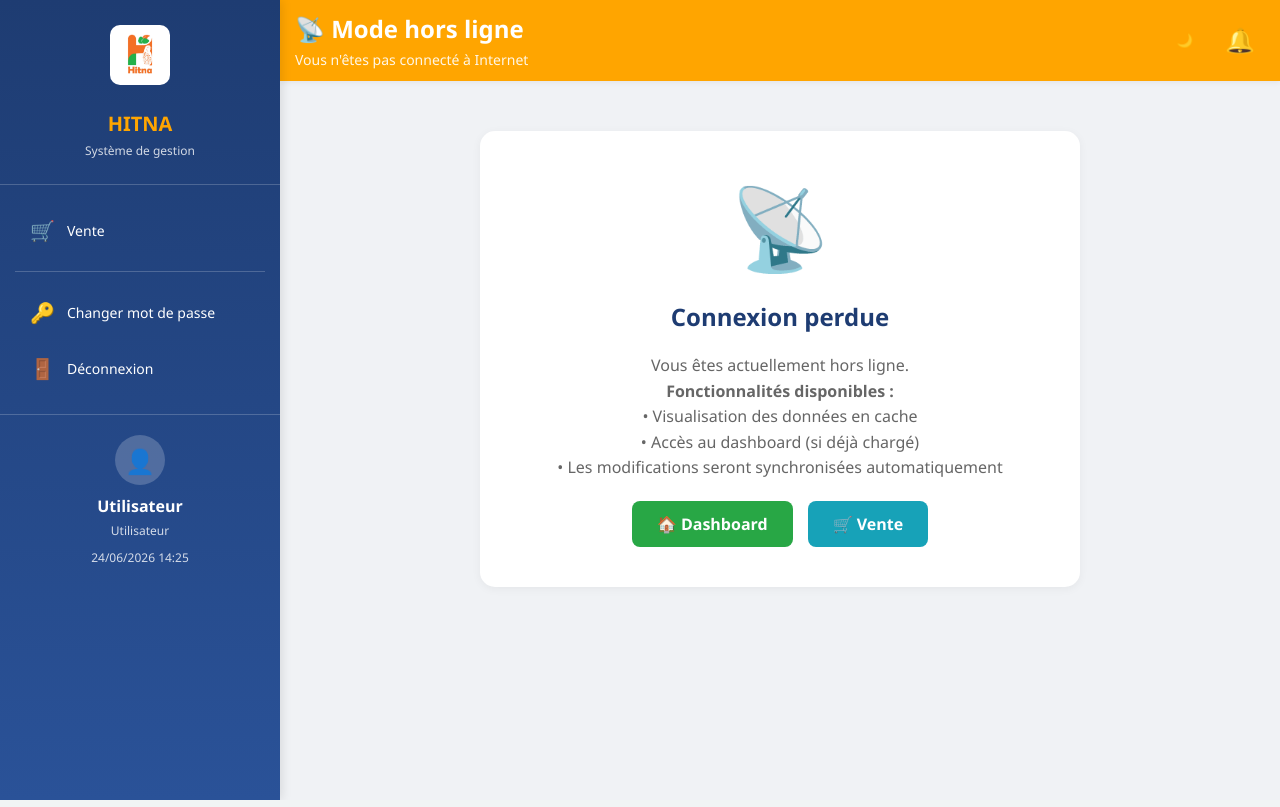
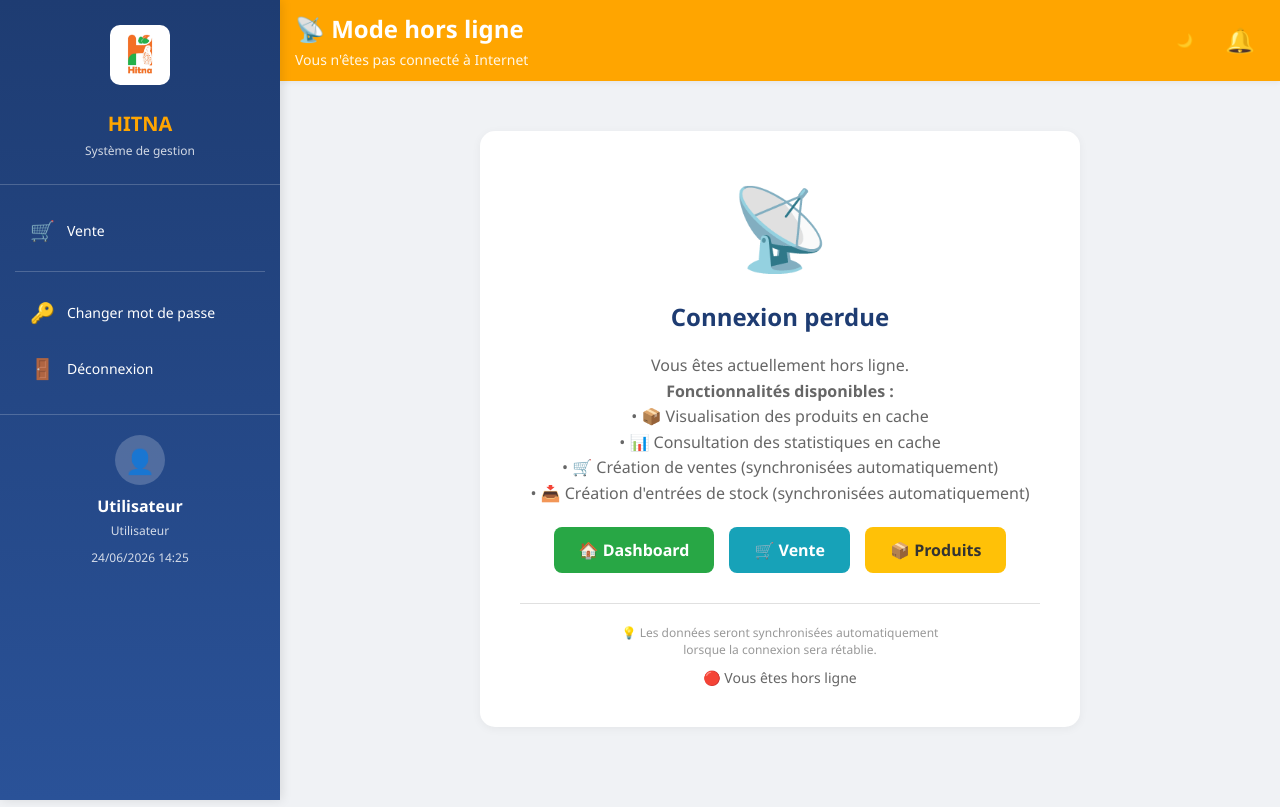
Before and after one commit to Delkatonne/Hitna-gestion, a Flask app: page /offline in a window 1280 px wide. Run offline with Flask 3, Linux system fonts and the light colour scheme; data that the repository does not hold is empty; parts of the project's set-up code (start-up, migrations or seed data) failed here and were passed over; some libraries are stand-ins or nearby versions.

Commit message:
Feat: mode hors ligne complet avec cache API et synchronisation

```diff
--- a/static/offline-sync.js
+++ b/static/offline-sync.js
@@ -43,7 +43,8 @@ async function queueAction(type, endpoint, data) {
             endpoint: endpoint,
             data: data,
             timestamp: new Date().toISOString(),
-            synced: false
+            synced: false,
+            attempts: 0
         };
 
         const request = store.add(action);
@@ -80,6 +81,29 @@ async function removeSyncedAction(id) {
     });
 }
 
+// Mettre à jour une action (incrémenter les tentatives)
+async function updateAction(id, data) {
+    await openDB();
+    return new Promise((resolve, reject) => {
+        const transaction = db.transaction([STORE_NAME], 'readwrite');
+        const store = transaction.objectStore(STORE_NAME);
+        const request = store.get(id);
+
+        request.onsuccess = () => {
+            const action = request.result;
+            if (action) {
+                Object.assign(action, data);
+                const updateRequest = store.put(action);
+                updateRequest.onsuccess = () => resolve();
+                updateRequest.onerror = () => reject(updateRequest.error);
+            } else {
+                resolve();
+            }
+        };
+        request.onerror = () => reject(request.error);
+    });
+}
+
 // ──────────────────────────────────────────────────────────────
 // SYNCHRONISATION AVEC LE SERVEUR
 // ──────────────────────────────────────────────────────────────
@@ -98,6 +122,10 @@ async function syncWithServer() {
 
     for (const action of actions) {
         try {
+            // Incrémenter les tentatives
+            action.attempts = (action.attempts || 0) + 1;
+            await updateAction(action.id, { attempts: action.attempts });
+
             const response = await fetch(action.endpoint, {
                 method: 'POST',
                 headers: {
@@ -109,12 +137,17 @@ async function syncWithServer() {
             if (response.ok) {
                 await removeSyncedAction(action.id);
                 syncedCount++;
-                console.log(`✅ Action ${action.id} synchronisée`);
+                console.log(`✅ ${action.type} ${action.id} synchronisée`);
             } else {
-                console.error(`❌ Erreur lors de la synchro de l'action ${action.id}`);
+                console.error(`❌ Erreur synchro ${action.id}: ${response.status}`);
+
+                if (action.attempts > 5) {
+                    console.warn(`⚠️ Action ${action.id} abandonnée après 5 tentatives`);
+                    await updateAction(action.id, { synced: true });
+                }
             }
         } catch (error) {
-            console.error(`❌ Erreur réseau: ${error.message}`);
+            console.error(`❌ Erreur réseau pour ${action.id}: ${error.message}`);
         }
     }
 
@@ -134,7 +167,7 @@ function showOfflineNotification(message, type = 'info') {
     notif.className = 'offline-notification';
     notif.style.cssText = `
         position: fixed;
-        bottom: 20px;
+        bottom: 80px;
         left: 50%;
         transform: translateX(-50%);
         background: ${type === 'error' ? '#dc3545' : type === 'success' ? '#28a745' : '#17a2b8'};
@@ -162,11 +195,10 @@ function showOfflineNotification(message, type = 'info') {
 // INTERCEPTION DES FORMULAIRES POUR HORS LIGNE
 // ──────────────────────────────────────────────────────────────
 function setupOfflineForms() {
-    // Intercepter le formulaire de vente
+    // ── Formulaire de vente ──
     const saleForm = document.querySelector('#saleForm');
     if (saleForm) {
         saleForm.addEventListener('submit', async function(e) {
-            // Vérifier si on est hors ligne
             if (!navigator.onLine) {
                 e.preventDefault();
 
@@ -177,21 +209,18 @@ function setupOfflineForms() {
                 }
 
                 await queueAction('vente', this.action, data);
-                showOfflineNotification('📱 Vente sauvegardée hors ligne. Synchronisation automatique au retour de la connexion.', 'info');
+                showOfflineNotification('📱 Vente sauvegardée hors ligne ✅');
 
-                // Réinitialiser le formulaire
                 this.reset();
-
-                // Mettre à jour l'affichage
                 const display = document.getElementById('selectedProductDisplay');
                 if (display) {
-                    display.innerHTML = '<div style="opacity: 0.7;">Vente sauvegardée hors ligne ✅</div>';
+                    display.innerHTML = '<div style="opacity: 0.7;">✅ Vente sauvegardée hors ligne</div>';
                 }
             }
         });
     }
 
-    // Intercepter le formulaire d'entrée de stock
+    // ── Formulaire d'entrée de stock ──
     const entreForm = document.querySelector('#entreeForm');
     if (entreForm) {
         entreForm.addEventListener('submit', async function(e) {
@@ -205,13 +234,49 @@ function setupOfflineForms() {
                 }
 
                 await queueAction('entree', this.action, data);
-                showOfflineNotification('📥 Entrée sauvegardée hors ligne. Synchronisation automatique au retour de la connexion.', 'info');
+                showOfflineNotification('📥 Entrée sauvegardée hors ligne ✅');
 
-                // Réinitialiser le formulaire
                 this.reset();
-                document.getElementById('selectedProductDisplay').style.display = 'none';
+                const display = document.getElementById('selectedProductDisplay');
+                if (display) {
+                    display.style.display = 'none';
+                }
             }
         });
+    }
+}
+
+// ──────────────────────────────────────────────────────────────
+// INDIQUER L'ÉTAT DE LA CONNEXION
+// ──────────────────────────────────────────────────────────────
+function updateConnectionStatus() {
+    let statusDiv = document.getElementById('connectionStatus');
+    if (!statusDiv) {
+        const div = document.createElement('div');
+        div.id = 'connectionStatus';
+        div.style.cssText = `
+            position: fixed;
+            top: 70px;
+            right: 10px;
+            padding: 6px 12px;
+            border-radius: 20px;
+            font-size: 12px;
+            font-weight: bold;
+            z-index: 1000;
+            transition: all 0.3s;
+        `;
+        document.body.appendChild(div);
+        statusDiv = div;
+    }
+
+    if (navigator.onLine) {
+        statusDiv.textContent = '🟢 En ligne';
+        statusDiv.style.background = '#d4edda';
+        statusDiv.style.color = '#155724';
+    } else {
+        statusDiv.textContent = '🔴 Hors ligne';
+        statusDiv.style.background = '#f8d7da';
+        statusDiv.style.color = '#721c24';
     }
 }
 
@@ -221,16 +286,28 @@ function setupOfflineForms() {
 function initOfflineSync() {
     // Synchroniser quand la connexion revient
     window.addEventListener('online', () => {
+        updateConnectionStatus();
         showOfflineNotification('🌐 Connexion rétablie, synchronisation...', 'info');
         syncWithServer();
+    });
+
+    window.addEventListener('offline', () => {
+        updateConnectionStatus();
+        showOfflineNotification('📡 Connexion perdue, mode hors ligne activé', 'error');
     });
 
     // Synchroniser au chargement de la page
     document.addEventListener('DOMContentLoaded', () => {
         setupOfflineForms();
-        if (navigator.onLine) {
-            syncWithServer();
-        }
+        updateConnectionStatus();
+
+        getPendingActions().then(actions => {
+            if (actions.length > 0 && navigator.onLine) {
+                syncWithServer();
+            } else if (actions.length > 0) {
+                showOfflineNotification(`📱 ${actions.length} action(s) en attente de synchronisation`, 'info');
+            }
+        });
     });
 
     // Synchronisation périodique (toutes les 2 minutes)
--- a/templates/offline.html
+++ b/templates/offline.html
@@ -14,15 +14,27 @@
         <br>
         <strong>Fonctionnalités disponibles :</strong>
         <br>
-        • Visualisation des données en cache
+        • 📦 Visualisation des produits en cache
         <br>
-        • Accès au dashboard (si déjà chargé)
+        • 📊 Consultation des statistiques en cache
         <br>
-        • Les modifications seront synchronisées automatiquement
+        • 🛒 Création de ventes (synchronisées automatiquement)
+        <br>
+        • 📥 Création d'entrées de stock (synchronisées automatiquement)
     </p>
     <div style="display: flex; gap: 15px; justify-content: center; flex-wrap: wrap; margin-top: 20px;">
         <a href="/dashboard" class="btn" style="background: #28a745; text-decoration: none; color: white; padding: 12px 25px; border-radius: 8px;">🏠 Dashboard</a>
         <a href="/vente" class="btn" style="background: #17a2b8; text-decoration: none; color: white; padding: 12px 25px; border-radius: 8px;">🛒 Vente</a>
+        <a href="/admin/produits" class="btn" style="background: #ffc107; text-decoration: none; color: #333; padding: 12px 25px; border-radius: 8px;">📦 Produits</a>
+    </div>
+    <div style="margin-top: 30px; padding-top: 20px; border-top: 1px solid #e0e0e0;">
+        <p style="font-size: 12px; color: #999;">
+            💡 Les données seront synchronisées automatiquement<br>
+            lorsque la connexion sera rétablie.
+        </p>
+        <div id="offlineIndicator" style="margin-top: 10px; font-size: 14px; color: #666;">
+            🔴 Vous êtes hors ligne
+        </div>
     </div>
 </div>
 {% endblock %}
```
Also changed, not shown: sw.js (+54 -12 lines).
